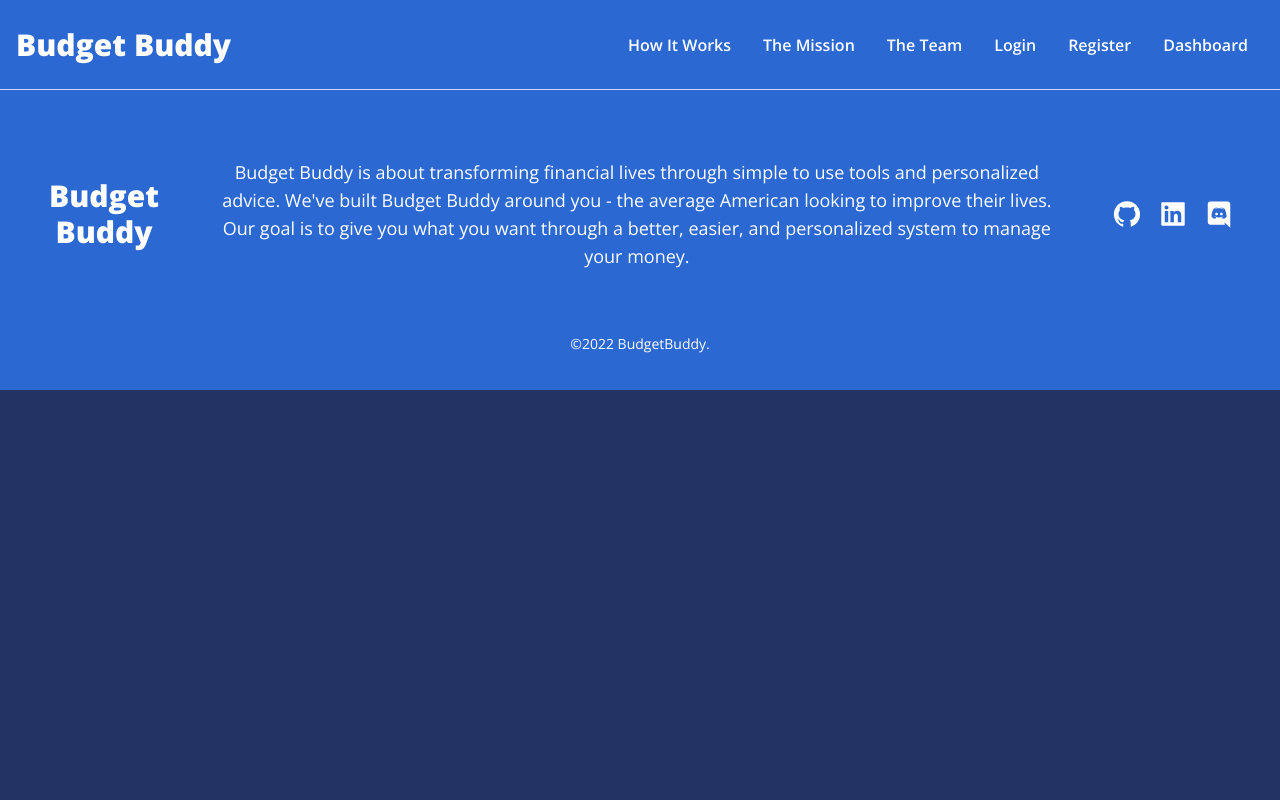
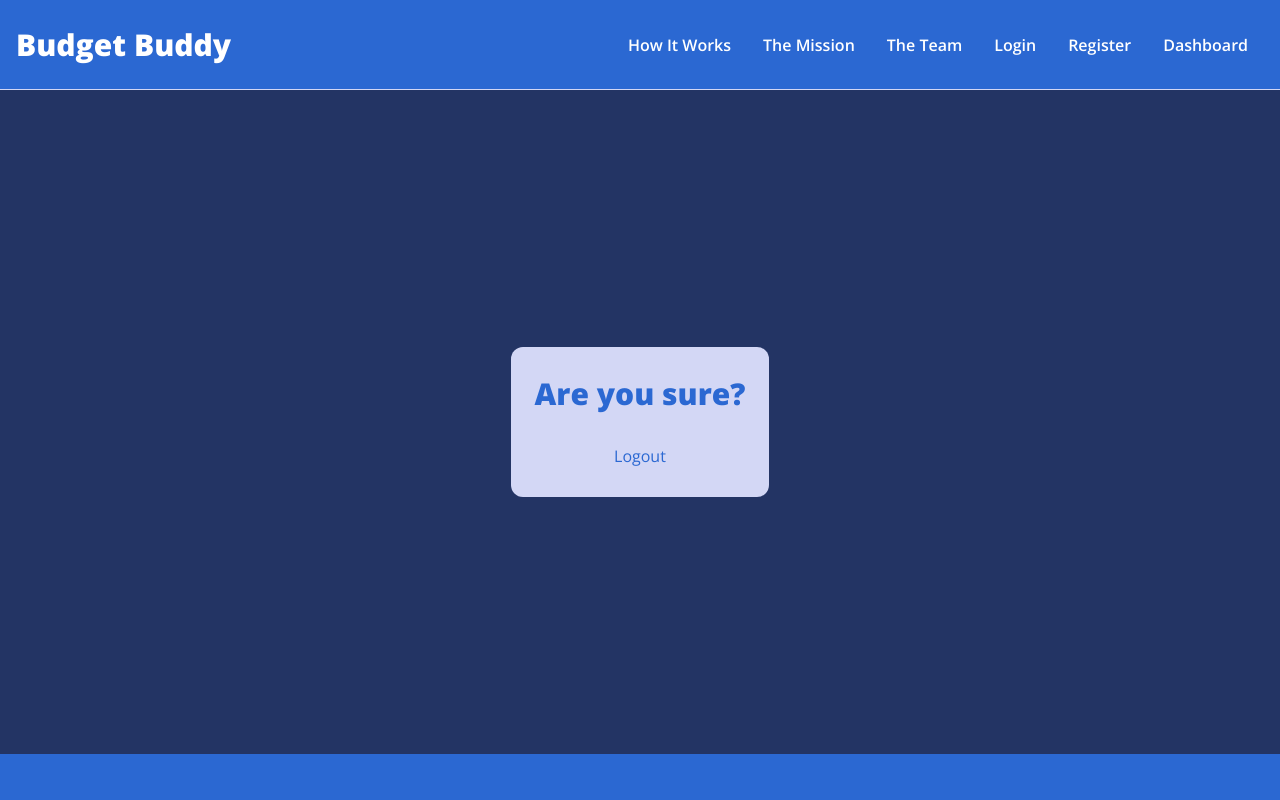
Before and after one commit to spencerk80/Finance-Tracker, a React (Create React App) app in the folder react-app/: page /logout in a window 1280 px wide. Shown: the top 800 px of the page. Built offline with nearby package versions, Linux system fonts and the light colour scheme; sample sign-in values are in the browser's storage.

Commit message:
login, logout, user dashboard (very raw)

```diff
--- a/react-app/src/App.tsx
+++ b/react-app/src/App.tsx
@@ -6,8 +6,8 @@ import Register from "./pages/Register/Register";
 import RequireAuth from "./components/RequireAuth/RequireAuth";
 import Dashboard from "./pages/Dashboard/Dashboard";
 import { Route, Routes } from "react-router-dom";
-import { useState } from "react";
 import { GlobalStateProvider } from "./context/GlobalStateProvider";
+import LogoutPage from "./pages/Logout/LogoutPage";
 
 function App() {
   return (
@@ -19,8 +19,10 @@ function App() {
           <Route path="/login" element={<Login />} />
           <Route path="/register" element={<Register />} />
           <Route element={<RequireAuth />}>
-            {/* {/* DASHBOARD ROUTES TO BE PROTECTED */}
             <Route path="/dashboard" element={<Dashboard />} />
+          </Route>
+          <Route element={<RequireAuth />}>
+            <Route path="/logout" element={<LogoutPage />} />
           </Route>
         </Routes>
         <Footer />
--- a/react-app/src/api/api.tsx
+++ b/react-app/src/api/api.tsx
@@ -84,14 +84,17 @@ const authRequests = {
       localStorage.setItem("email", JSON.stringify(response.data.user.email));
       localStorage.setItem("role", JSON.stringify(response.data.user.role));
       localStorage.setItem("fName", JSON.stringify(response.data.user.fName));
+      localStorage.setItem("userId", JSON.stringify(response.data.user.userID));
     }),
-  // post
+  postOut: (url: string, body: Auth) =>
+    authInstance.post<Auth>(url, body).then(responseBody),
 };
 
 export const Auths = {
   login: (authRequest: any): Promise<any> =>
     authRequests.post("/auth/login", authRequest),
-  // logout
+  logout: (auth: Auth): Promise<Auth> =>
+    authRequests.postOut("/auth/logout", auth),
 };
 
 //category controllers
--- /dev/null
+++ b/react-app/src/components/Logout/Logout.tsx
@@ -0,0 +1,26 @@
+import React, { MouseEvent } from "react";
+import { useNavigate } from "react-router-dom";
+
+const Logout = () => {
+  const navigate = useNavigate();
+
+  const handleOnClick = (e: MouseEvent<HTMLButtonElement>) => {
+    localStorage.clear();
+    navigate("/");
+  };
+
+  return (
+    <div>
+      <div className="flex flex-col justify-center items-center min-h-[83vh]">
+        <section className="lg:min-w-[20%] lg:min-h-[20%] h-[150px] bg-brand-light text-brand flex flex-col justify-center items-center p-2 rounded-xl">
+          <h1 className="text-brand p-4">Are you sure?</h1>
+          <button className="p-4" onClick={handleOnClick}>
+            Logout
+          </button>
+        </section>
+      </div>
+    </div>
+  );
+};
+
+export default Logout;
--- a/react-app/src/components/Navbar/Navbar.tsx
+++ b/react-app/src/components/Navbar/Navbar.tsx
@@ -1,17 +1,25 @@
-import { useState } from "react";
+import { useEffect, useState } from "react";
 import { AiOutlineMenu, AiOutlineClose } from "react-icons/ai";
 import { Link as RouterLink } from "react-router-dom";
 
 const Navbar = () => {
   const [nav, setNav] = useState<boolean>(false);
+  const [role, setRole] = useState<boolean>(false);
   const handleNav = () => {
     setNav(!nav);
+  };
+
+  const handleRole = () => {
+    if (localStorage.getItem("role")!) {
+      setRole(true);
+    }
   };
 
   return (
     <div
       id="navbar"
       className="w-full h-[90px] bg-brand border-b border-brand-light"
+      onMouseMove={handleRole}
     >
       <div className="max-w-auto mx-auto px-4 flex justify-between items-center h-full">
         <div>
@@ -31,13 +39,17 @@ const Navbar = () => {
               <RouterLink to="/">The Team</RouterLink>
             </li>
             <li>
-              <RouterLink to="/login">Login</RouterLink>
+              {role ? (
+                <RouterLink to="/logout">Logout</RouterLink>
+              ) : (
+                <RouterLink to="/login">Login</RouterLink>
+              )}
             </li>
             <li>
               <RouterLink to="/register">Register</RouterLink>
             </li>
             <li>
-              <RouterLink to="/dashboard">Dashboard</RouterLink>
+              <RouterLink to="dashboard">Dashboard</RouterLink>
             </li>
           </ul>
         </div>
@@ -70,13 +82,17 @@ const Navbar = () => {
               <RouterLink to="/">The Team</RouterLink>
             </li>
             <li>
-              <RouterLink to="/login">Login</RouterLink>
+              {role ? (
+                <RouterLink to="/logout">Logout</RouterLink>
+              ) : (
+                <RouterLink to="/login">Login</RouterLink>
+              )}
             </li>
             <li>
               <RouterLink to="/register">Register</RouterLink>
             </li>
             <li>
-              <RouterLink to="../../pages/Dashboard">Dashboard</RouterLink>
+              <RouterLink to="/Dashboard">Dashboard</RouterLink>
             </li>
           </ul>
         </div>
--- a/react-app/src/components/RequireAuth/RequireAuth.tsx
+++ b/react-app/src/components/RequireAuth/RequireAuth.tsx
@@ -3,7 +3,7 @@ import { useLocation, Navigate, Outlet } from "react-router-dom";
 const RequireAuth = () => {
   const location = useLocation();
 
-  return localStorage.getItem("accessToken") ? (
+  return localStorage.getItem("role") ? (
     <Outlet />
   ) : (
     <Navigate to="/login" state={{ from: location }} replace />
--- a/react-app/src/components/UserDashboard/UserDashboard.tsx
+++ b/react-app/src/components/UserDashboard/UserDashboard.tsx
@@ -1,7 +1,15 @@
-import React from "react";
+import React, { useState } from "react";
 
 const UserDashboard = () => {
-  return <div>UserDashboard</div>;
+  return (
+    <div className="flex flex-col justify-center items-center min-h-[80vh]">
+      <section className="lg:min-w-[20%] lg:min-h-[20%] h-[600px] bg-brand-light text-brand flex flex-col justify-between items-center p-2 rounded-xl">
+        <h1 className="text-brand p-4">
+          Welcome, {JSON.parse(localStorage.getItem("fName")!)}!
+        </h1>
+      </section>
+    </div>
+  );
 };
 
 export default UserDashboard;
--- /dev/null
+++ b/react-app/src/pages/Logout/LogoutPage.tsx
@@ -0,0 +1,12 @@
+import React from "react";
+import Logout from "../../components/Logout/Logout";
+
+const LogoutPage = () => {
+  return (
+    <div>
+      <Logout />
+    </div>
+  );
+};
+
+export default LogoutPage;
```
